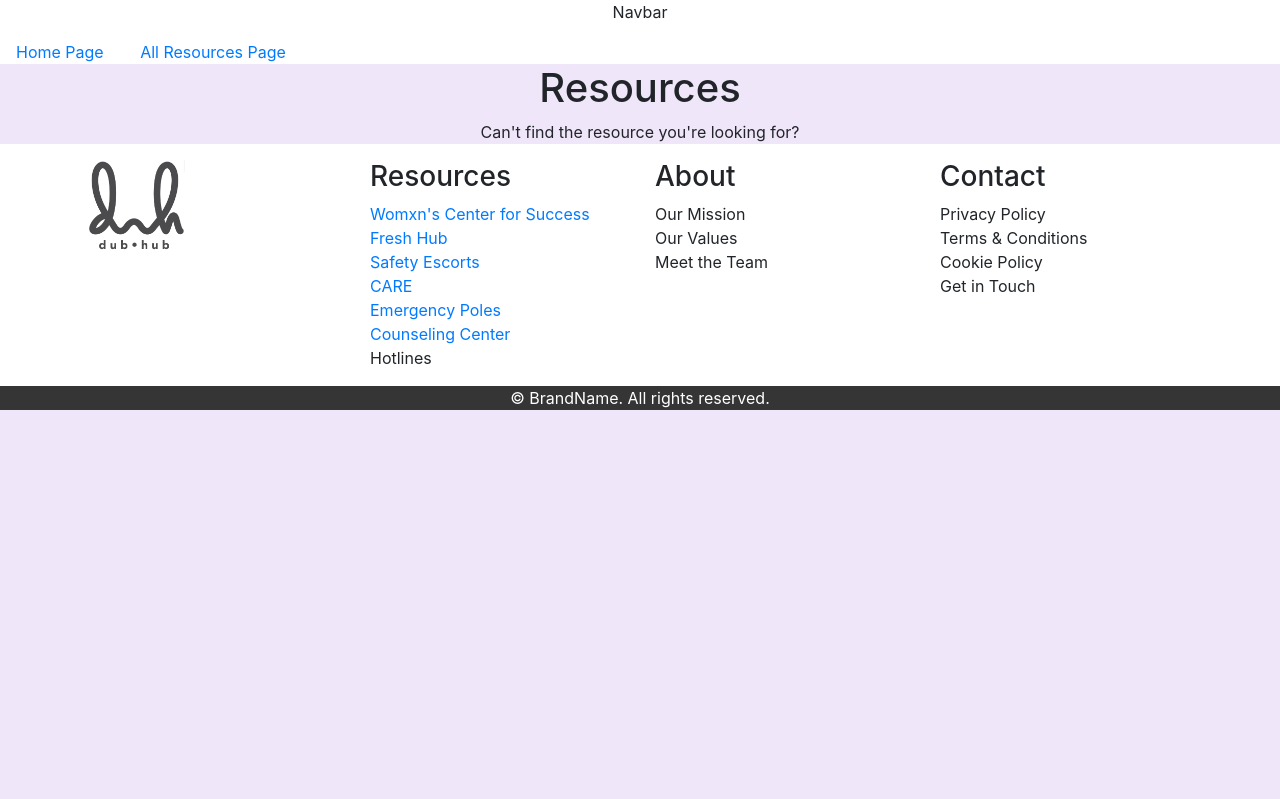
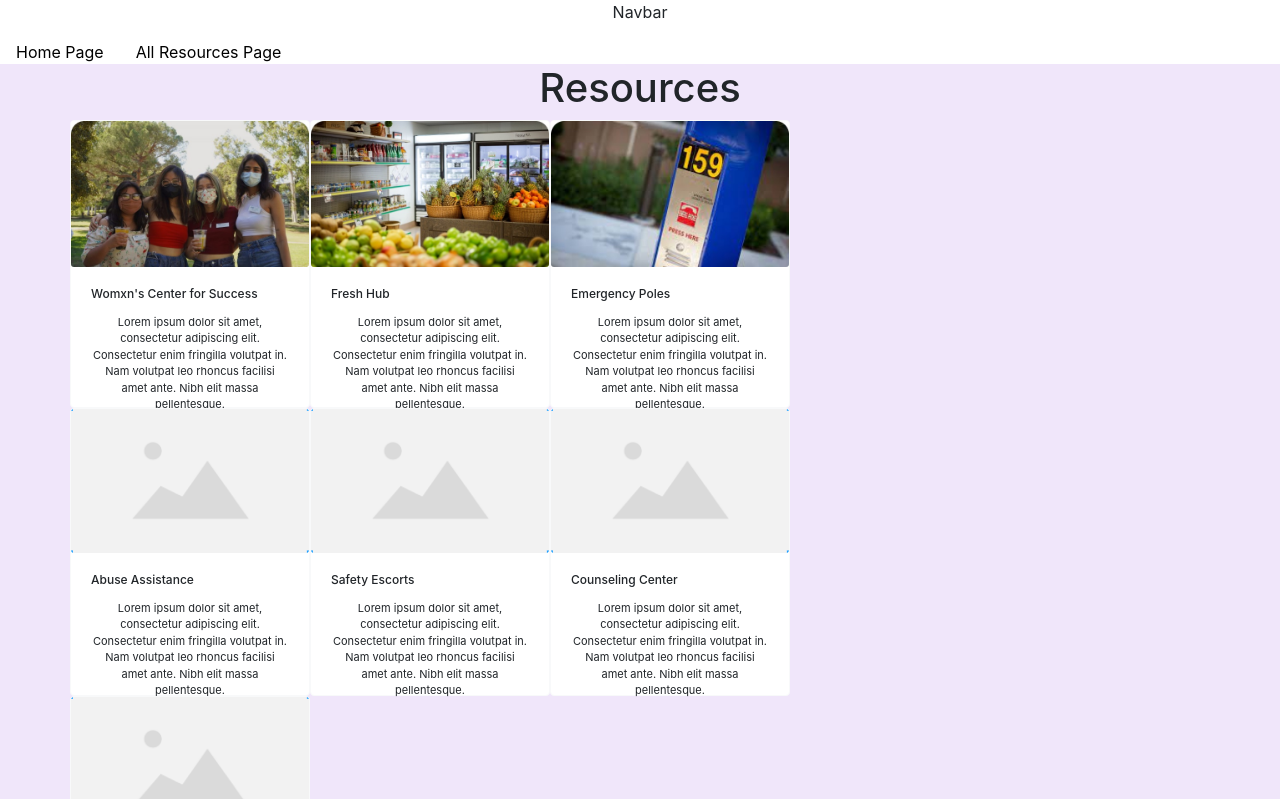
Before and after one commit to ctc-uci/bp-women-safety, a React (Create React App) app: page /Resources in a window 1280 px wide. Shown: the top 799 px of the page. Built offline with nearby package versions, Linux system fonts and the light colour scheme.

Commit message:
all resources page unspaced but built

```diff
--- a/src/components/Feature.jsx
+++ b/src/components/Feature.jsx
@@ -2,7 +2,6 @@ import Container from 'react-bootstrap/Container';
 import Row from 'react-bootstrap/Row';
 import Col from 'react-bootstrap/Col';
 // import Card from './Card';
-import anime from '../images/woman.jpg';
 import womxnpic from '../images/WomxnCenterPic.jpg'
 import freshpic from '../images/FreshHubPic.jpg'
 import bluelightpic from '../images/BlueLight.jpg'
--- /dev/null
+++ b/src/components/ResourceCard.css
@@ -0,0 +1,40 @@
+html {
+  background-color: #F0E6FA;
+}
+
+#textArea {
+  background-color: white;
+}
+
+/* #card p {
+  text-decoration: none;
+    color: black;
+} */
+
+a:link {
+  color: black;
+  text-decoration: none;
+}
+
+/* visited link */
+a:visited {
+  color: black;
+  text-decoration: none;
+}
+
+/* mouse over link */
+a:hover {
+  color: black;
+  text-decoration: none;
+}
+
+/* selected link */
+a:active {
+  color: black;
+  text-decoration: none;
+}
+
+#imgHolder {
+  height: 100px;
+  width: 100px;
+}
--- a/src/components/ResourceCard.jsx
+++ b/src/components/ResourceCard.jsx
@@ -1,5 +1,7 @@
 import React from 'react';
-import './Card.css';
+import Card from 'react-bootstrap/Card';
+import './ResourceCard.css';
+
 function ResourceCard(props) {
   return (
     <>
--- a/src/index.jsx
+++ b/src/index.jsx
@@ -10,13 +10,14 @@ import NoPage from './pages/NoPage';
 import './index.css';
 import './fonts/AvenirLTStd-Black.otf';
 
+
 export default function App() {
   return (
     <BrowserRouter>
       <Routes>
         <Route path="/" element={<Layout />}>
           <Route index element={<Home />} />
-          <Route path="Resources" element={<Resources />} />
+          <Route path="/Resources" element={<Resources />} />
           {/* <Route path="*" element={<NoPage />} /> */}
         </Route>
       </Routes>
--- a/src/pages/Layout.jsx
+++ b/src/pages/Layout.jsx
@@ -9,8 +9,8 @@ const Layout = () => {
   <>
     <nav>
       <p>Navbar</p>
-      <Link to="" className="link">Home Page  </Link>
-      <Link to="/Resources" className="link">All Resources Page  </Link>
+      <Link to="" className="link">Home Page</Link>
+      <Link to="/Resources" className="link">All Resources Page</Link>
     </nav>
     <Outlet />
     <div className="Footer">
--- a/src/pages/Resources.jsx
+++ b/src/pages/Resources.jsx
@@ -1,11 +1,63 @@
 import React from 'react';
+import ReactDOM from 'react-dom';
+
 import './Resources.css';
+import ResourceCard from '../components/ResourceCard.jsx';
+
+import Container from 'react-bootstrap/Container';
+import Row from 'react-bootstrap/Row';
+import Col from 'react-bootstrap/Col';
+
+import cardimg1 from '../images/WomxnCenterPic.jpg'
+import cardimg2 from '../images/FreshHubPic.jpg'
+import cardimg3 from '../images/BlueLight.jpg'
+import cardimg4 from "../images/image.PNG"
+import cardimg5 from "../images/image.PNG"
+import cardimg6 from "../images/image.PNG"
+import cardimg7 from "../images/image.PNG"
+
+
+
+const cardlink1 = "https://womxnscenter.uci.edu/"
+const cardlink2 = "https://basicneeds.uci.edu/"
+const cardlink3 = "https://www.police.uci.edu/how-do-i/_brochures/bluelight_phones.pdf"
+const cardlink4 = "https://care.uci.edu/"
+const cardlink5 = "https://www.police.uci.edu/how-do-i/safety-escort.php"
+const cardlink6 = "https://counseling.uci.edu/"
+const cardlink7 = "#"
+
+const cardtxt1 = "Lorem ipsum dolor sit amet, consectetur adipiscing elit. Consectetur enim fringilla volutpat in. Nam volutpat leo rhoncus facilisi amet ante. Nibh elit massa pellentesque."
+const cardtxt2 = "Lorem ipsum dolor sit amet, consectetur adipiscing elit. Consectetur enim fringilla volutpat in. Nam volutpat leo rhoncus facilisi amet ante. Nibh elit massa pellentesque."
+const cardtxt3 = "Lorem ipsum dolor sit amet, consectetur adipiscing elit. Consectetur enim fringilla volutpat in. Nam volutpat leo rhoncus facilisi amet ante. Nibh elit massa pellentesque."
+const cardtxt4 = "Lorem ipsum dolor sit amet, consectetur adipiscing elit. Consectetur enim fringilla volutpat in. Nam volutpat leo rhoncus facilisi amet ante. Nibh elit massa pellentesque."
+const cardtxt5 = "Lorem ipsum dolor sit amet, consectetur adipiscing elit. Consectetur enim fringilla volutpat in. Nam volutpat leo rhoncus facilisi amet ante. Nibh elit massa pellentesque."
+const cardtxt6 = "Lorem ipsum dolor sit amet, consectetur adipiscing elit. Consectetur enim fringilla volutpat in. Nam volutpat leo rhoncus facilisi amet ante. Nibh elit massa pellentesque."
+const cardtxt7 = "Lorem ipsum dolor sit amet, consectetur adipiscing elit. Consectetur enim fringilla volutpat in. Nam volutpat leo rhoncus facilisi amet ante. Nibh elit massa pellentesque."
+
+
 
 const Resources = () => {
   return (
   <>
-  <div class="mainpage">
-  <h1 class="title">Resources</h1>
+  <div className="mainpage">
+  <h1 className="title">Resources</h1>
+  <div className="Cards">
+  <Container>
+      <Row>
+        <ResourceCard link={cardlink1} img={cardimg1} title="Womxn&apos;s Center for Success" txt={cardtxt1}/>
+        <ResourceCard link={cardlink2} img={cardimg2} title="Fresh Hub" txt={cardtxt2}/>
+        <ResourceCard link={cardlink3} img={cardimg3} title="Emergency Poles" txt={cardtxt3}/>
+      </Row>
+      <Row>
+        <ResourceCard link={cardlink4} img={cardimg4} title="Abuse Assistance" txt={cardtxt4}/>
+        <ResourceCard link={cardlink5} img={cardimg5} title="Safety Escorts" txt={cardtxt5}/>
+        <ResourceCard link={cardlink6} img={cardimg6} title="Counseling Center" txt={cardtxt6}/>
+      </Row>
+      <Row>
+        <ResourceCard link={cardlink7} img={cardimg7} title="Hotlines" txt={cardtxt7}/>
+      </Row>
+    </Container>
+  </div>
   <p>Can&apos;t find the resource you&apos;re looking for? </p>
   {/*<Link to="./About">Find out more</Link>*/}
   </div>
```
Also changed, not shown: src/images/image.PNG (added), src/images/woman.jpg (deleted).
